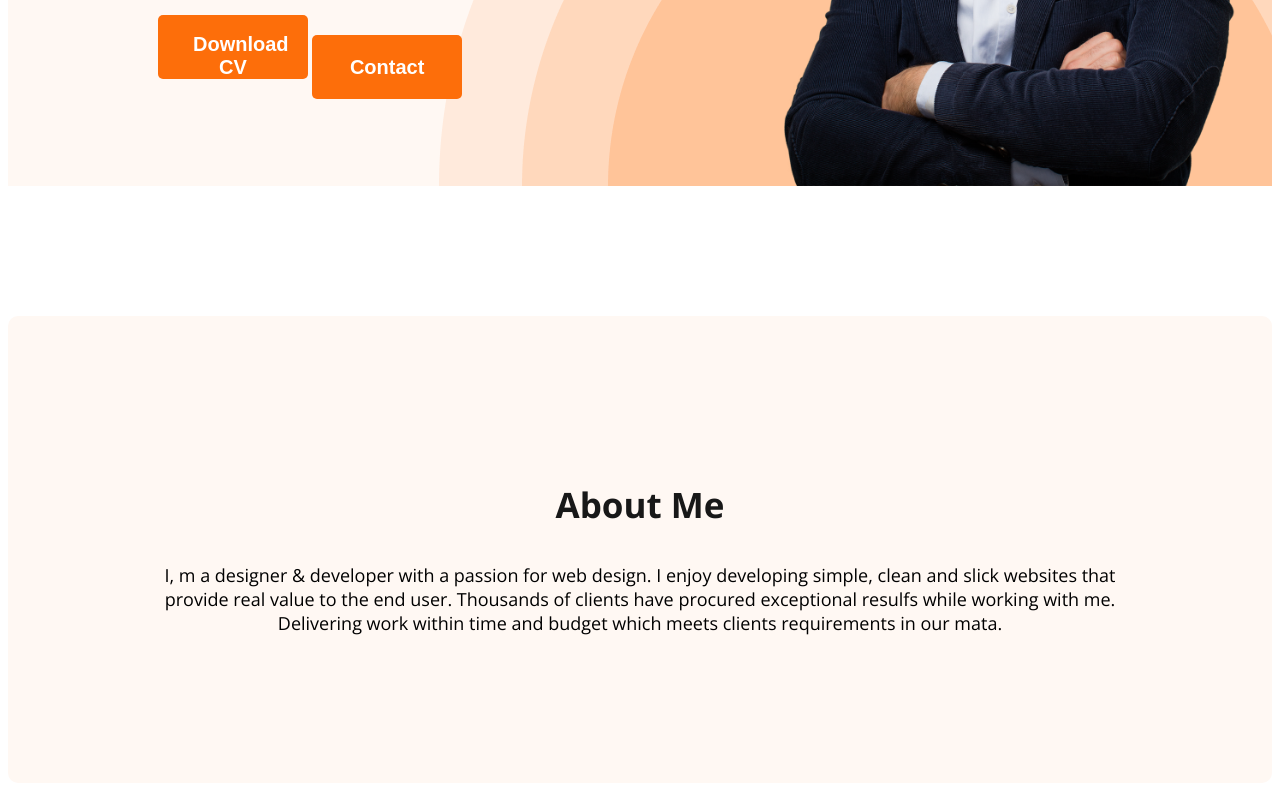
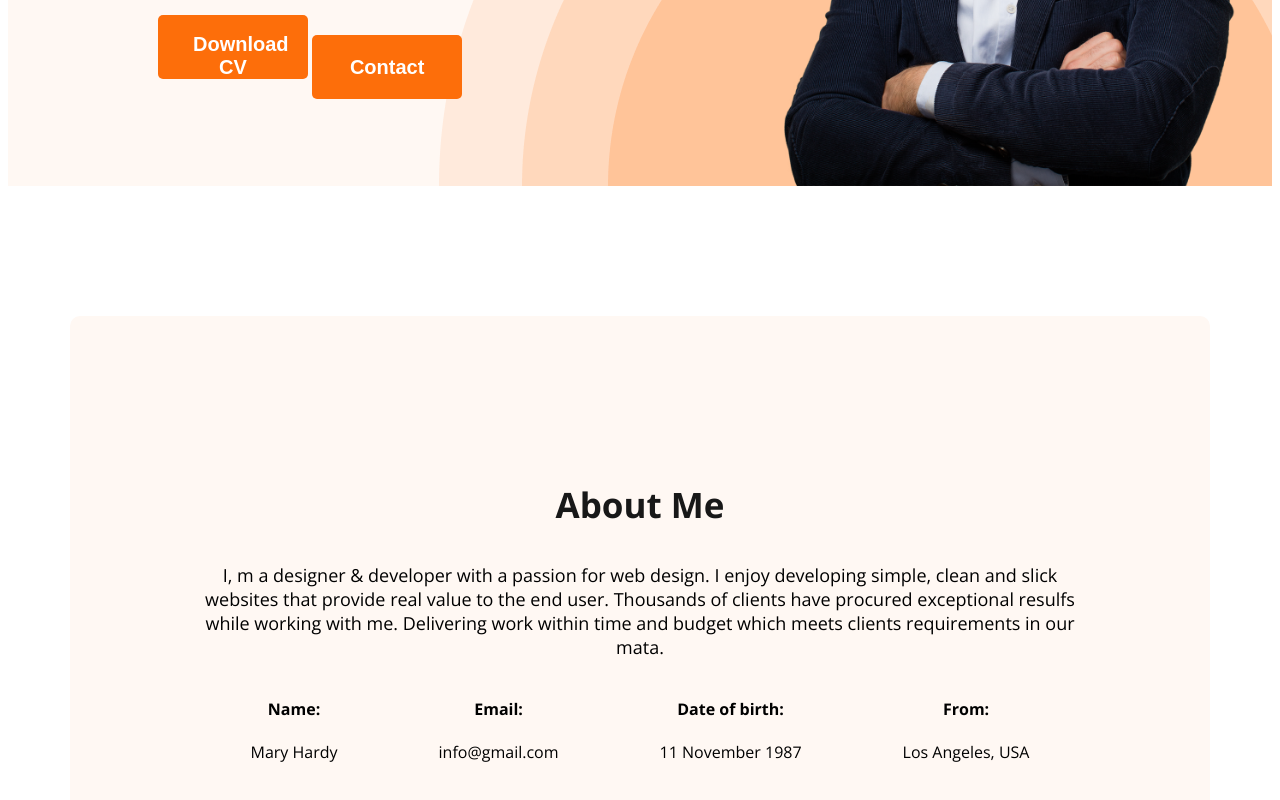
Before and after one commit to Mohaimenul2/developer-portfolio, a plain HTML site: page index.html in a window 1280 px wide. Shown: the part 582-1382 px from the top of the page. Drawn offline with nearby package versions, Linux system fonts and the light colour scheme.

Commit message:
added about info

```diff
--- a/index.html
+++ b/index.html
@@ -35,6 +35,29 @@
         <section class="about">
             <h3 class="section-title">About Me</h3>
             <p class="section-description">I, m a designer & developer with a passion for web design. I enjoy developing simple, clean and slick websites that provide real value to the end user. Thousands of clients have procured exceptional resulfs while working with me. Delivering work within time and budget which meets clients requirements in our mata.</p>
+            <div class="about-info-container">
+                <!-- .about-info*4>h4.info-title+p. info-description -->
+                <div class="about-info">
+                    <h4 class="info-title">Name:</h4>
+                    <p class="info-description">Mary Hardy</p>
+                </div>
+                <div class="about-info">
+                    <h4 class="info-title">Email:</h4>
+                    <p class="info-description">info@gmail.com</p>
+                </div>
+                <div class="about-info">
+                    <h4 class="info-title">Date of birth:
+
+                    </h4>
+                    <p class="info-description">11 November 1987</p>
+                </div>
+                <div class="about-info">
+                    <h4 class="info-title">From:</h4>
+                    <p class="info-description">Los Angeles, USA</p>
+                </div>
+
+
+            </div>
 
         </section>
     </main>
--- a/styles/portfolio.css
+++ b/styles/portfolio.css
@@ -80,7 +80,10 @@ max-width: 500px;
     margin-bottom: 30px;
 }
 /*main section style*/
-
+main{
+    max-width: 1140px;
+    margin: 0 auto;
+}
 /*About section style*/
 .about{
     padding: 130px;
@@ -93,3 +96,10 @@ max-width: 500px;
     text-align: center;
     font-size: 18px;
 }
+.about-info-container{
+    display: flex;
+    justify-content: space-around;
+}
+.about-info{
+    text-align: center;
+}
```
